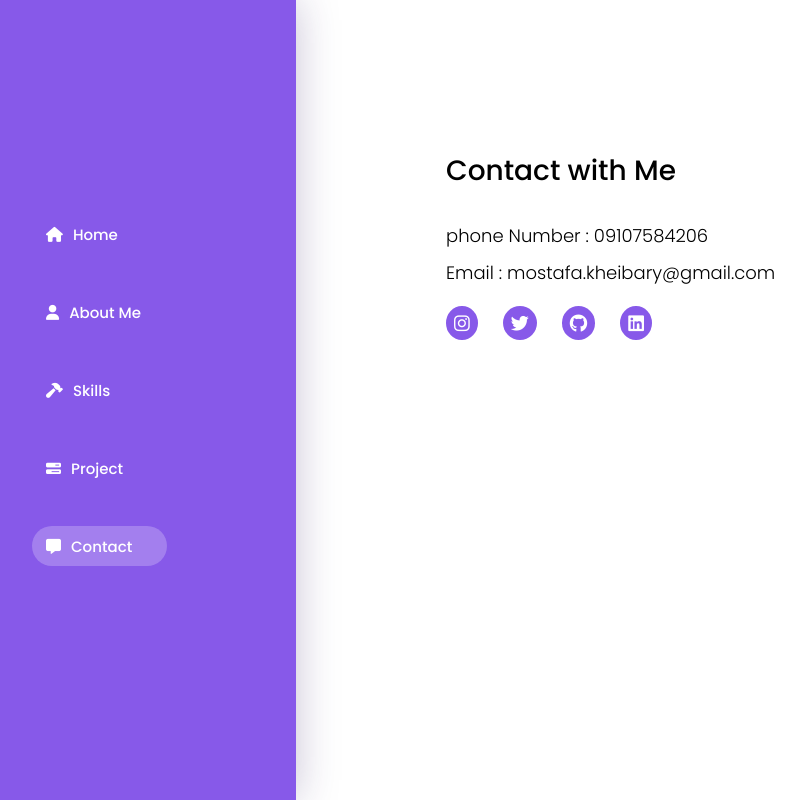
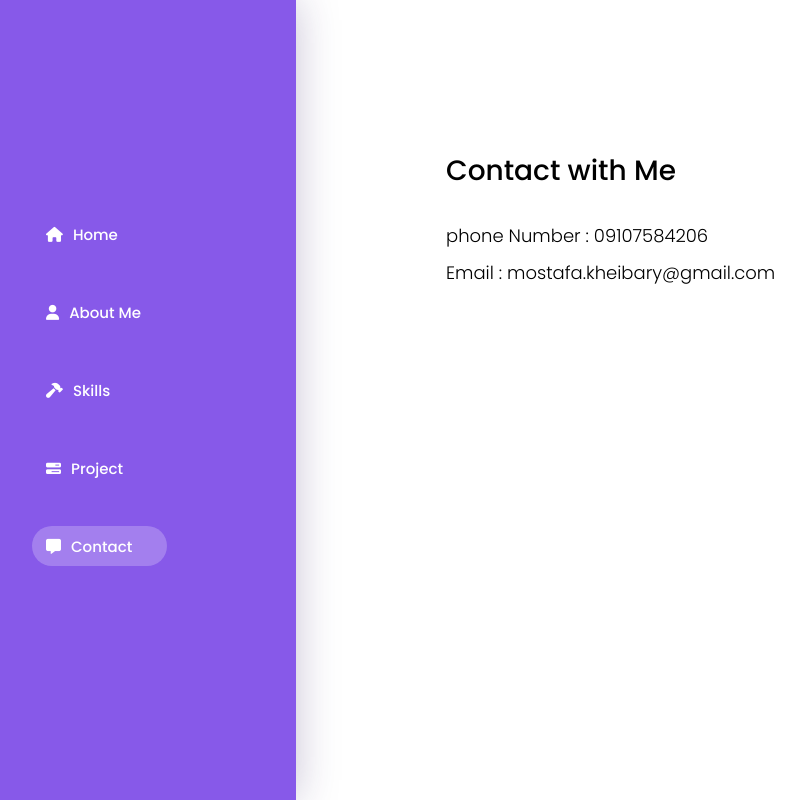
Before and after one commit to avinash1410-cyber/react-portofolio, a React (Create React App) app: page /contact in a window 1280 px wide. Shown: the whole page, without its empty margins (4-809 px from the left). Built offline with nearby package versions, Linux system fonts and the light colour scheme.

Commit message:
remove socialbar from contact

```diff
--- a/src/pages/Contact/Contact.jsx
+++ b/src/pages/Contact/Contact.jsx
@@ -1,5 +1,4 @@
 import Container from '../../components/shared/Container/Container';
-import SocialBar from '../../components/layouts/SocialBar/SocialBar';
 import { Content } from './ContactStyle';
 import Text from '../../components/shared/Text/Text';
 
@@ -23,7 +22,6 @@ const Contact = () => {
             Email : mostafa.kheibary@gmail.com
           </Text>
         </ul>
-        <SocialBar />
       </Content>
     </Container>
   );
```
